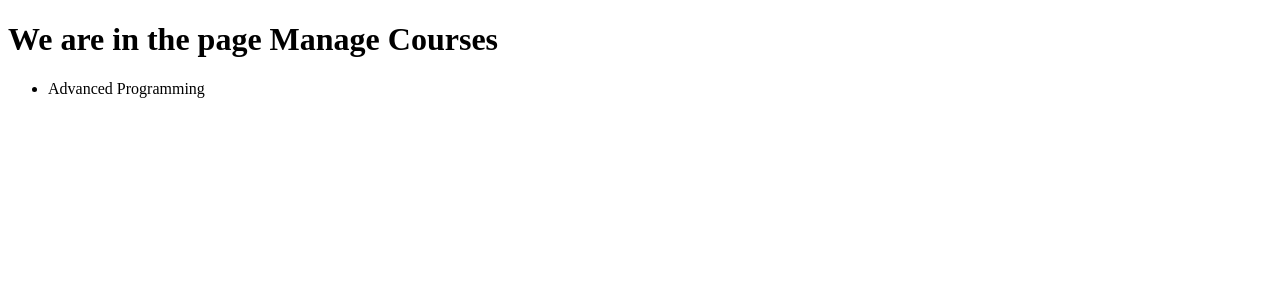
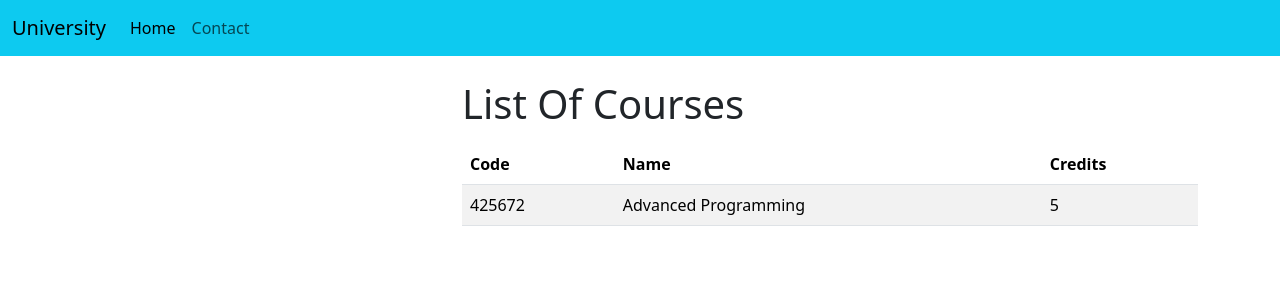
Before and after one commit to Camilo-Quiceno/simple-django, a Django app: page / in a window 1280 px wide. Shown: the top 300 px of the page. Run offline with Django 4.2, Linux system fonts and the light colour scheme; data comes from the database, SQL or seed files in the repository.

Commit message:
Adding bootstat and implementin inheritane jinja2 templates

```diff
--- /dev/null
+++ b/apps/Academico/templates/base.html
@@ -0,0 +1,35 @@
+<!DOCTYPE html>
+<html lang="en">
+<head>
+    <meta charset="UTF-8">
+    <meta name="viewport" content="width=device-width, initial-scale=1.0">
+    <title>{% block title %}{% endblock  %}</title>
+    <link href="https://cdn.jsdelivr.net/npm/bootstrap@5.3.1/dist/css/bootstrap.min.css" rel="stylesheet" integrity="sha384-4bw+/aepP/YC94hEpVNVgiZdgIC5+VKNBQNGCHeKRQN+PtmoHDEXuppvnDJzQIu9" crossorigin="anonymous">
+</head>
+<body>
+    <nav class="navbar navbar-expand-lg bg-info">
+        <div class="container-fluid">
+            <a class="navbar-brand" href="#">University</a>
+            <button class="navbar-toggler" type="button" data-bs-toggle="collapse" data-bs-target="#navbarNav" aria-controls="navbarNav" aria-expanded="false" aria-label="Toggle navigation">
+                <span class="navbar-toggler-icon"></span>
+            </button>
+            <div class="collapse navbar-collapse" id="navbarNav">
+                <ul class="navbar-nav">
+                    <li class="nav-item">
+                        <a class="nav-link active" aria-current="page" href="#">Home</a>
+                    </li>
+                    <li class="nav-item">
+                        <a class="nav-link" href="#">Contact</a>
+                    </li>
+                </ul>
+            </div>
+        </div>
+    </nav>
+    <div class="container py-4">
+        {% block body %}
+
+        {% endblock  %}
+    </div>
+    <script src="https://cdn.jsdelivr.net/npm/bootstrap@5.3.1/dist/js/bootstrap.bundle.min.js" integrity="sha384-HwwvtgBNo3bZJJLYd8oVXjrBZt8cqVSpeBNS5n7C8IVInixGAoxmnlMuBnhbgrkm" crossorigin="anonymous"></script>
+</body>
+</html>
--- a/apps/Academico/templates/manageCourses.html
+++ b/apps/Academico/templates/manageCourses.html
@@ -1,16 +1,34 @@
-<!DOCTYPE html>
-<html lang="en">
-<head>
-    <meta charset="UTF-8">
-    <meta name="viewport" content="width=device-width, initial-scale=1.0">
-    <title>Document</title>
-</head>
-<body>
-    <h1>We are in the page Manage Courses</h1>
-    <ul>
-        {% for c in courses %}
-        <li> {{c.name}} </li>
-        {% endfor %}
-    </ul>
-</body>
-</html>
+{% extends './base.html' %}
+
+{% block title %}Courses Manage{% endblock title %}
+
+{% block body %}
+<div class="row">
+    <div class="col-sm-12 col-md-6 col-lg-4 col-xl-4">
+
+    </div>
+    <div class="col-sm-12 col-md-6 col-lg-8 col-xl-8">
+        <h1>List Of Courses</h1>
+        <div class="table-responsive py-2">
+            <table class="table table-striped">
+                <thead>
+                    <tr>
+                        <th>Code</th>
+                        <th>Name</th>
+                        <th>Credits</th>
+                    </tr>
+                </thead>
+                <tbody>
+                    {% for c in courses %}
+                    <tr>
+                        <td>{{c.code}}</td>
+                        <td>{{c.name}}</td>
+                        <td>{{c.credits}}</td>
+                    </tr>
+                    {% endfor %}
+                </tbody>
+            </table>
+        </div>
+    </div>
+</div>
+{% endblock %}
```
